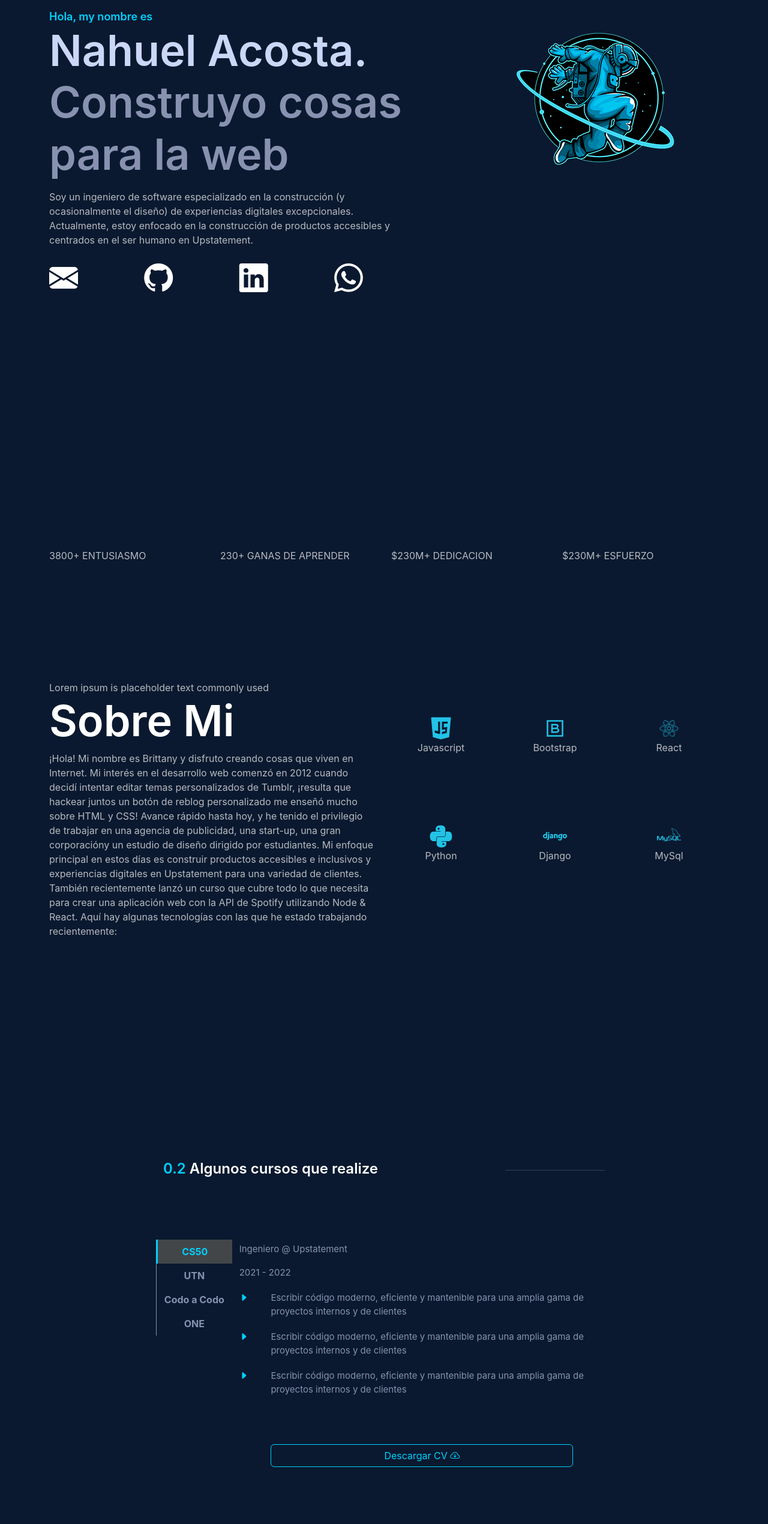
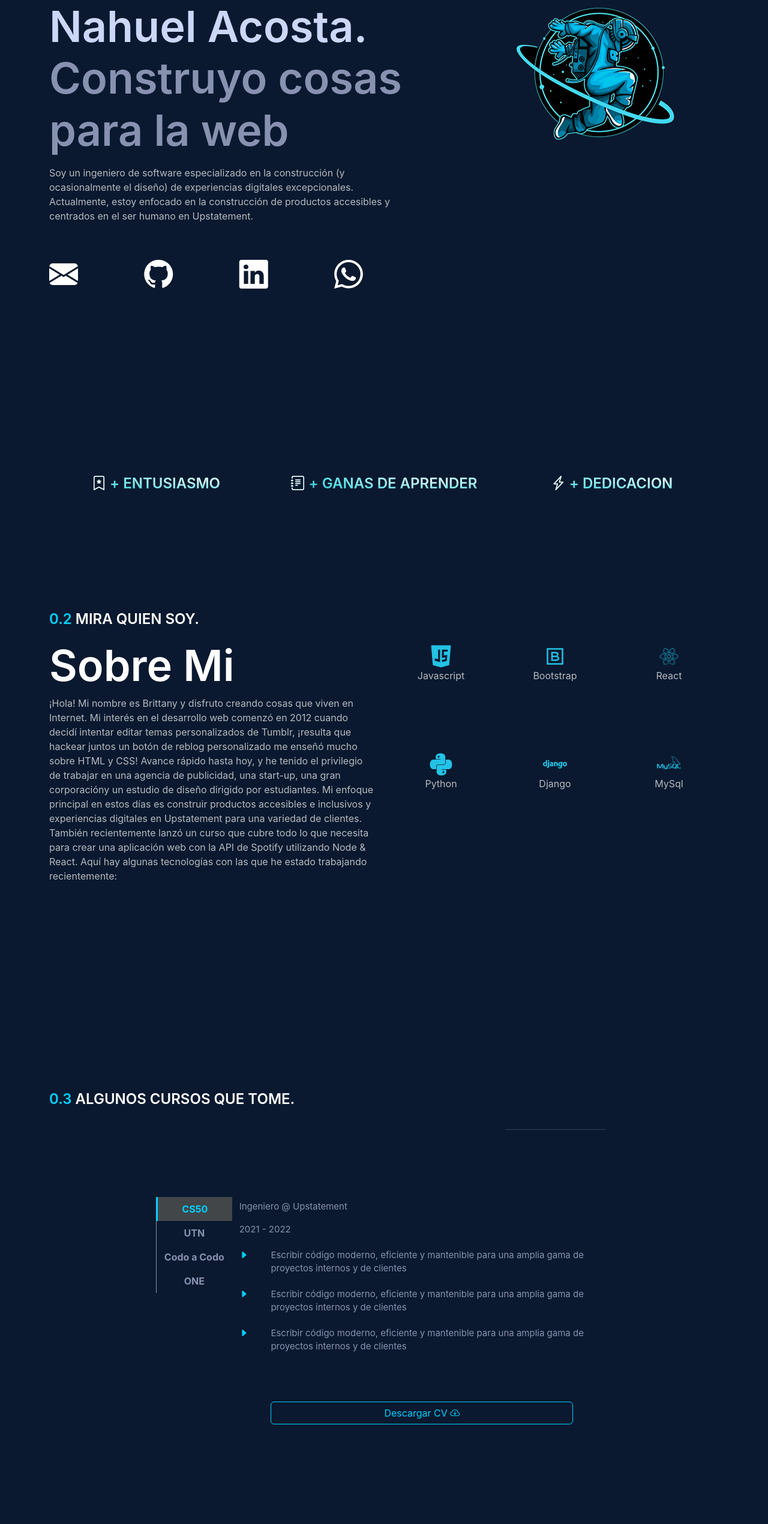
Before and after one commit to nahuel-acosta-dev/portfolio2, a React (Create React App) app: page / in a window 1280 px wide. Shown: the part 234-2774 px from the top of the page at 60% size. Built offline with nearby package versions, Linux system fonts and the light colour scheme.

Commit message:
First version of finished design

```diff
--- a/src/components/navbar/CustomNavbar.js
+++ b/src/components/navbar/CustomNavbar.js
@@ -50,13 +50,13 @@ const CustomNavbar = () => {
                   <Nav.Link href="#home" onClick={handleClose} className="customNavbar__link">
                     <p><span>01. </span> <span>Inicio</span></p>
                   </Nav.Link>
-                  <Nav.Link href="#skills" onClick={handleClose} className="customNavbar__link">
+                  <Nav.Link href="#about_mi" onClick={handleClose} className="customNavbar__link">
                     <span>02. </span> <span>Sobre Mi</span>
                   </Nav.Link>
-                  <Nav.Link href="#projects" onClick={handleClose} className="customNavbar__link">
+                  <Nav.Link href="#cv" onClick={handleClose} className="customNavbar__link">
                     <span>03. </span> <span>CV</span>
                   </Nav.Link>
-                  <Nav.Link href="#curriculum" onClick={handleClose} className="customNavbar__link">
+                  <Nav.Link href="#projects" onClick={handleClose} className="customNavbar__link">
                     <span>04. </span> <span>Projectos</span>
                   </Nav.Link>
                   <Nav.Link href="#contact" onClick={handleClose} className="customNavbar__link">
--- a/src/scss/components/_CustomNavbar.scss
+++ b/src/scss/components/_CustomNavbar.scss
@@ -1,5 +1,5 @@
 .customNavbar{
-    min-height: 15vh;
+    min-height: 10vh;
     .customNavbar__navbar{
         background-color: transparent;
         .customNavbar__link{
--- a/src/scss/config/_Responsive.scss
+++ b/src/scss/config/_Responsive.scss
@@ -10,7 +10,7 @@ $xxl: 1400px;
 
  @media all and (max-width: $lg){
     @include contact-responsive-lg;
-
+    @include bar-responsive-lg;
 }
 
 @media all and (min-width: $lg) and (max-width: $xl){
@@ -41,6 +41,7 @@ $xxl: 1400px;
 //1- Section
 ////////////////////////////////
 @include curriculum__responsive-sm;
+
  ////////////////////////////////
 //2- Pages
 ////////////////////////////////
--- a/src/scss/sections/_Bar.scss
+++ b/src/scss/sections/_Bar.scss
@@ -1,3 +1,22 @@
 .bar{
     min-height: 20vh;
+    .bar__text{
+        background: radial-gradient(64.18% 64.18% at 71.16% 35.69%,#def9fa .89%,#bef3f5 17.23%,#9dedf0 42.04%,#7de7eb 55.12%,#5ce1e6 71.54%,#33bbcf 100%);
+        -webkit-background-clip: text;
+        -webkit-text-fill-color: transparent;
+        span{
+            background: $white;
+            -webkit-background-clip: text;
+            -webkit-text-fill-color: transparent;
+        }
+    }
 }
+
+@mixin bar-responsive-lg{
+    .bar{
+        margin-top: 5rem;
+        margin-bottom: 5rem;
+    .bar__text{
+        margin-top: 20px;
+    }}
+}
--- a/src/scss/sections/_Home.scss
+++ b/src/scss/sections/_Home.scss
@@ -1,5 +1,5 @@
 .home{
-    min-height: 120vh;
+    min-height: 110vh;
     padding-top: 10%;
     .home__subtitle{
         color: $cyan;
@@ -15,11 +15,11 @@
         }
     }
     .home__icons{
+        margin-top: 50px;
         font-size: 3rem;
         .home__contIcon{
             &:hover{
                 animation:vibrate .5s infinite;
-
                 transition: all .4s;
                 transition-property: all;
                 transition-duration: 0.4s;
@@ -38,7 +38,7 @@
 
     .home__img{
         img{
-
+            animation: updown 3s linear infinite;
         }
         background: transparent;
     }
@@ -56,3 +56,15 @@
     100%{transform:rotate(8deg) scale(1.04)
     }
 }
+
+@keyframes updown {
+    0% {
+        transform: translateY(-20px);
+    }
+    50% {
+        transform: translateY(20px);
+    }
+    100% {
+        transform: translateY(-20px);
+    }
+  }
--- a/src/scss/sections/_Projects.scss
+++ b/src/scss/sections/_Projects.scss
@@ -5,4 +5,7 @@ $project-border: 1.25rem;
     //background-color: gray;
     padding-top: 10%;
     background-attachment: fixed;
+    .projects__title{
+        margin-bottom: 80px;
+    }
 }
--- a/src/sections/Bar.js
+++ b/src/sections/Bar.js
@@ -7,11 +7,16 @@ const Bar = () => {
     return(
         <section className="bar d-flex height-100 justify-content-center align-items-center align-content-center">
             <Container>
-                <Row>
-                    <Col>3800+ ENTUSIASMO</Col>
-                    <Col>230+ GANAS DE APRENDER</Col>
-                    <Col>$230M+ DEDICACION</Col>
-                    <Col>$230M+ ESFUERZO</Col>
+                <Row className="text-sm-center">
+                    <Col xs={12} sm className="title__secondary bar__text">
+                    <span><i class="bi bi-bookmark-star"></i></span> + ENTUSIASMO
+                    </Col>
+                    <Col xs={12} sm className="title__secondary bar__text">
+                    <span><i class="bi bi-journal-text"></i></span> + GANAS DE APRENDER
+                    </Col>
+                    <Col xs={12} sm className="title__secondary bar__text">
+                    <span><i class="bi bi-lightning-charge"></i></span> + DEDICACION
+                    </Col>
                 </Row>
             </Container>
         </section>
--- a/src/sections/Contact.js
+++ b/src/sections/Contact.js
@@ -14,6 +14,9 @@ const Contact = () =>{
                 <Row>
                     <Col lg={1}/>
                     <Col>
+                        <p className="title__secondary">
+                                <span>0.5 </span> ELIGE COMO CONTACTARME
+                        </p>
                         <Row>
                             <Col xs={12} md>
                                 <Row>
--- a/src/sections/Curriculum.js
+++ b/src/sections/Curriculum.js
@@ -6,16 +6,19 @@ const Curriculum = () => {
     const [activatedItem, setActivatedItem] = useState('cs50');
 
     return(
-        <section className="curriculum">
+        <section className="curriculum" id="cv">
             <Container>
                 <Row>
+                    <p className="title__secondary">
+                            <span>0.3 </span> ALGUNOS CURSOS QUE TOME.
+                    </p>
                     <Col xs={1} md={2}></Col>
                     <Col>
+
                     <Row>
-                        <Col xs={9}><h3 className="title__secondary">
-                            <span>0.2 </span>
-                             Algunos cursos que realize
-                        </h3></Col>
+                        <Col xs={9}>
+
+                        </Col>
                         <Col><hr/></Col>
                     </Row>
 
--- a/src/sections/Home.js
+++ b/src/sections/Home.js
@@ -5,10 +5,10 @@ import Logo from '../img/astronauta.png';
 const Home = () => {
 
     return(
-        <section className="home">
+        <section className="home" id="home">
             <Container>
                 <Row>
-                    <Col>
+                    <Col xs={{ order: 2 }} sm={{order: 1}}>
                         <Row>
                             <Col>
                             <span className="home__subtitle">Hola, my nombre es</span>
@@ -23,28 +23,33 @@ const Home = () => {
                             <Row className="home__icons">
                                 <Col>
                                     <div className="home__contIcon">
-                                        <a href="#" rel="noreferrer" alt="icon">
+                                        <a href="mailto:brianacostanahuel2000@gmail.com" rel="noreferrer"
+                                        alt="icon" target="_blank">
                                             <i class="bi bi-envelope-fill"></i>
                                         </a>
                                     </div>
                                 </Col>
                                 <Col>
                                     <div className="home__contIcon">
-                                        <a href="#" rel="noreferrer" alt="icon">
+                                        <a href="https://github.com/nahuel43038"
+                                        rel="noreferrer" alt="icon"
+                                        target="_blank"
+                                        >
                                             <i class="bi bi-github"></i>
                                         </a>
                                     </div>
                                 </Col>
                                 <Col>
                                 <div className="home__contIcon">
-                                    <a href="#" rel="noreferrer" alt="icon">
+                                    <a href="https://www.linkedin.com/in/nahuel-acosta-2b5423188"
+                                    rel="noreferrer" alt="icon" target="_blank">
                                         <i class="bi bi-linkedin"></i>
                                     </a>
                                 </div>
                                 </Col>
                                 <Col>
                                 <div className="home__contIcon">
-                                    <a href="#" rel="noreferrer" alt="icon">
+                                    <a href="tel:+541164729851" rel="noreferrer" alt="icon" target="_blank">
                                         <i class="bi bi-whatsapp"></i>
                                     </a>
                                 </div>
@@ -54,7 +59,7 @@ const Home = () => {
                             <Col xs={2}/>
                         </Row>
                     </Col>
-                    <Col xs={4}>
+                    <Col xs={{ order: 1, span: 4 }} sm={{order:2,span:4}}>
                         {/*imagen a cambiar en lo posible*/}
                         <div className="home__img">
                             <img
--- a/src/sections/Projects.js
+++ b/src/sections/Projects.js
@@ -6,10 +6,13 @@ import {myProjects} from '../constants/index';
 const Projects = () =>{
 
     return(
-        <section className="projects">
+        <section className="projects" id="projects">
             <Container>
                 <Row>
                     <Col>
+                    <p className="title__secondary projects__title">
+                            <span>0.4 </span> LO QUE PUEDE HACER.
+                    </p>
                     {myProjects.map((project, i) => (
                         <Project key={`project-${i}`}
                         subtitle={project.subtitle}
--- a/src/sections/Skills.js
+++ b/src/sections/Skills.js
@@ -5,11 +5,13 @@ import {iconsFrontEnd, iconsBackEnd} from '../constants/index';
 const Skills = () =>{
 
     return(
-        <section className="skills">
+        <section className="skills" id="about_mi">
             <Container>
                 <Row>
                     <Col xs={12} md>
-                        <span>Lorem ipsum is placeholder text commonly used</span>
+                        <p className="title__secondary">
+                            <span>0.2 </span> MIRA QUIEN SOY.
+                        </p>
                         <h2 className="title__primary">
                             Sobre Mi
                         </h2>
```
